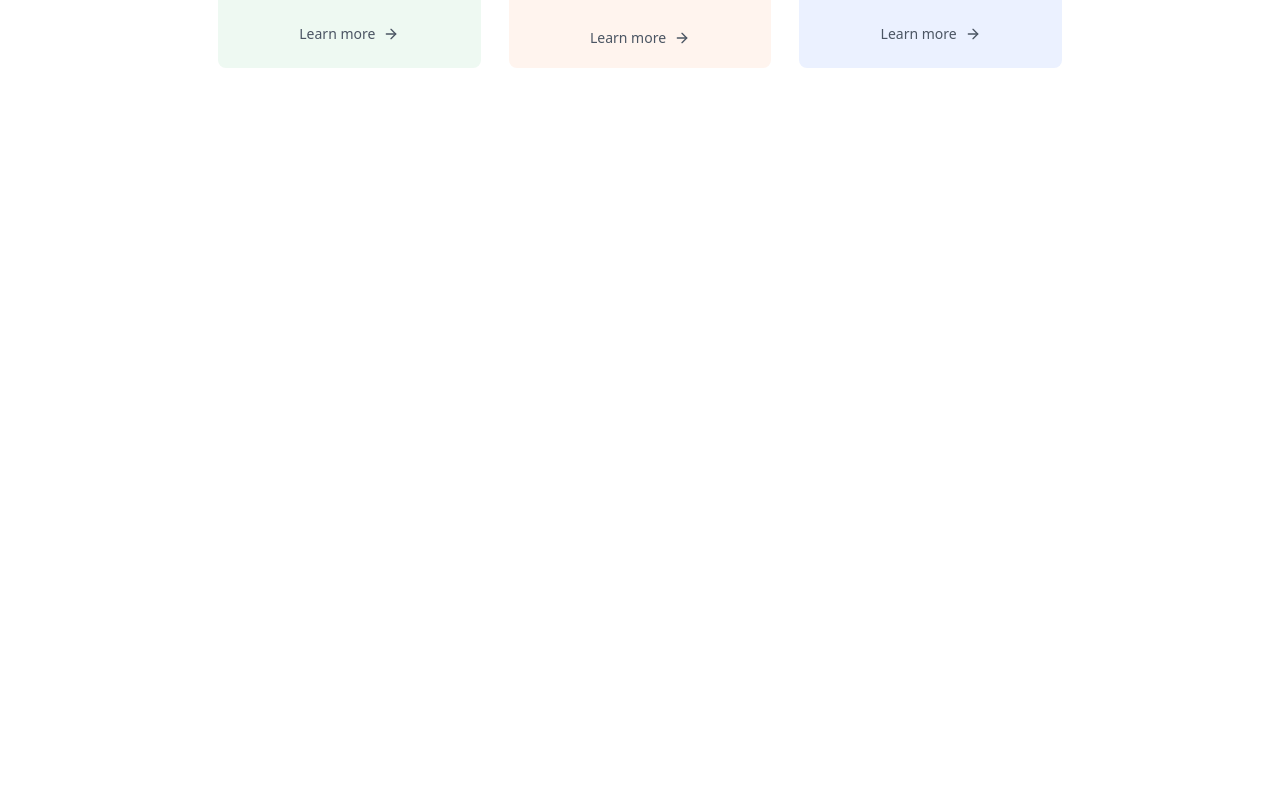
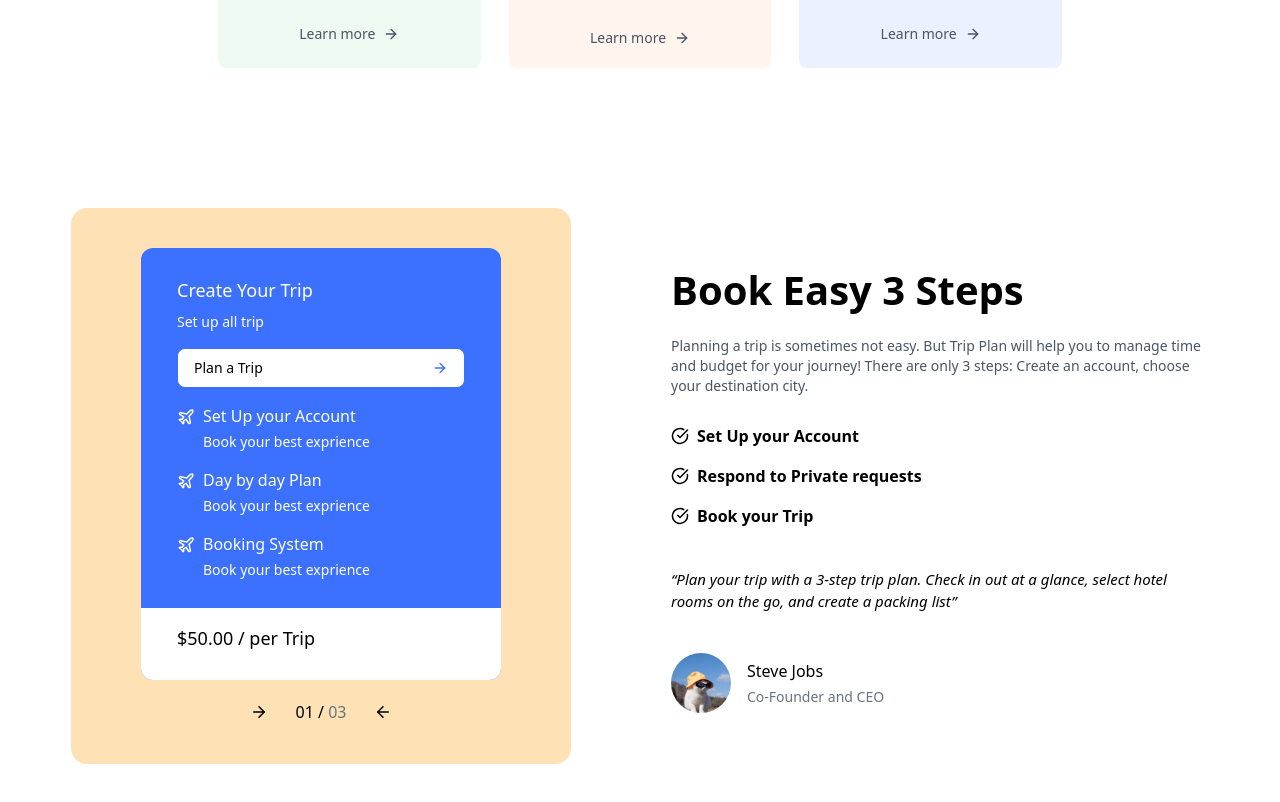
Before and after one commit to dzungmv/travel-air, a Next.js app: page / in a window 1280 px wide. Shown: the part 1740-2542 px from the top of the page. Before the commit the page ends 1878 px from the top, so only its background shows below. Built offline with nearby package versions, Linux system fonts and the light colour scheme.

Commit message:
[Feat] Home Booking

```diff
--- a/app/(stage)/page.tsx
+++ b/app/(stage)/page.tsx
@@ -1,3 +1,4 @@
+import HomeBooking from "@/_features/home/booking";
 import HomeHero from "@/_features/home/hero";
 import HomeInnovate from "@/_features/home/innovate";
 import HomeSponsor from "@/_features/home/sponsor";
@@ -8,6 +9,7 @@ export default function Home() {
       <HomeHero />
       <HomeSponsor />
       <HomeInnovate />
+      <HomeBooking />
     </>
   );
 }
--- /dev/null
+++ b/src/_features/home/booking.tsx
@@ -0,0 +1,113 @@
+import { Button } from "@/components/ui/button";
+import { ArrowLeft, ArrowRight, Check, CheckCircle, Plane } from "lucide-react";
+import Image from "next/image";
+
+export default function HomeBooking() {
+  return (
+    <section className="max-w-[1170px] mx-auto py-[70px] flex lg:flex-row flex-col px-4 items-center gap-7 lg:gap-[100px]">
+      <section className="bg-[#FEE2B6] rounded-2xl py-4 lg:py-[40px] px-5 lg:px-[70px] max-w-[500px] w-full">
+        <div className="bg-[#3B71FE] rounded-xl">
+          <div className="px-4 lg:px-9 py-5 lg:py-7 pb-2">
+            <h4 className="text-lg font-medium text-white">Create Your Trip</h4>
+            <p className="text-sm mt-2 text-white">Set up all trip</p>
+
+            <Button
+              variant="outline"
+              className=" rounded-lg text-black bg-white justify-between mt-4 lg:hover:bg-white lg:hover:opacity-60 lg:hover:text-black"
+            >
+              <p>Plan a Trip</p>
+              <ArrowRight size={16} className="text-primary" />
+            </Button>
+
+            <ul className="space-y-4 mt-4">
+              {setups.map((item) => (
+                <li key={item.title} className="flex gap-2 text-white">
+                  <Plane size={18} className="mt-1" />
+                  <div className="space-y-1">
+                    <p className="font-medium">{item.title}</p>
+                    <p className="text-sm">{item.description}</p>
+                  </div>
+                </li>
+              ))}
+            </ul>
+          </div>
+
+          <div className="rounded-b-xl text-lg bg-white font-medium py-4 px-4 lg:px-9 pb-7">
+            $50.00 / per Trip
+          </div>
+        </div>
+
+        <div className="flex items-center justify-center gap-7 mt-5">
+          <ArrowRight size={18} />
+          <div>
+            01 / <span className="text-gray-500">03</span>
+          </div>
+          <ArrowLeft size={18} />
+        </div>
+      </section>
+
+      <section>
+        <h2 className="text-3xl lg:text-[40px] lg:leading-[60px] font-semibold mb-4">
+          Book Easy 3 Steps
+        </h2>
+
+        <p className="text-sm text-gray-600 max-w-[538px]">
+          Planning a trip is sometimes not easy. But Trip Plan will help you to
+          manage time and budget for your journey! There are only 3 steps:
+          Create an account, choose your destination city.
+        </p>
+
+        <ul className="space-y-4 mt-7">
+          {books.map((item) => (
+            <li key={item} className="flex items-center gap-2">
+              <CheckCircle size={18} />
+              <h4 className="font-semibold">{item}</h4>
+            </li>
+          ))}
+        </ul>
+
+        <p className="my-[40px] italic text-[15px]">
+          “Plan your trip with a 3-step trip plan. Check in out at a glance,
+          select hotel rooms on the go, and create a packing list”
+        </p>
+
+        <div className="flex items-center gap-4">
+          <Image
+            width={0}
+            height={0}
+            sizes="100vw"
+            src="/avatar.JPG"
+            alt="Avatar"
+            className="w-[60px] h-[60px] object-cover rounded-full"
+          />
+
+          <div className="space-y-1">
+            <p className=" font-medium">Steve Jobs</p>
+            <p className="text-sm text-gray-500">Co-Founder and CEO</p>
+          </div>
+        </div>
+      </section>
+    </section>
+  );
+}
+
+const setups = [
+  {
+    title: "Set Up your Account",
+    description: "Book your best exprience",
+  },
+  {
+    title: "Day by day Plan",
+    description: "Book your best exprience",
+  },
+  {
+    title: "Booking System",
+    description: "Book your best exprience",
+  },
+];
+
+const books = [
+  "Set Up your Account",
+  "Respond to Private requests",
+  "Book your Trip",
+];
--- a/src/components/ui/button.tsx
+++ b/src/components/ui/button.tsx
@@ -13,6 +13,7 @@ const buttonVariants = cva(
         outline:
           "border border-primary bg-transparent text-primary shadow-sm hover:bg-primary hover:text-white",
         link: "text-primary underline-offset-4 hover:underline",
+        ghosh: "border-transparent bg-transparent",
       },
       size: {
         default: "h-10 px-4 py-2 w-full",
```
